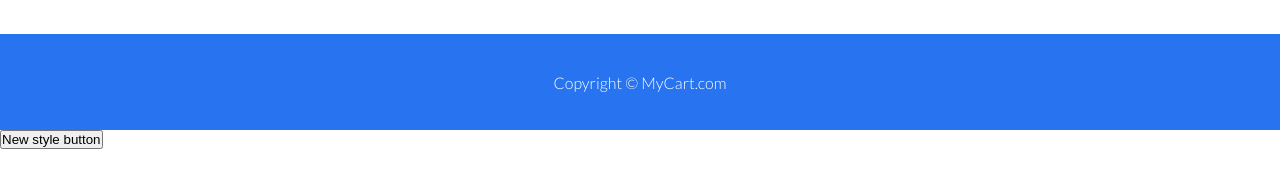
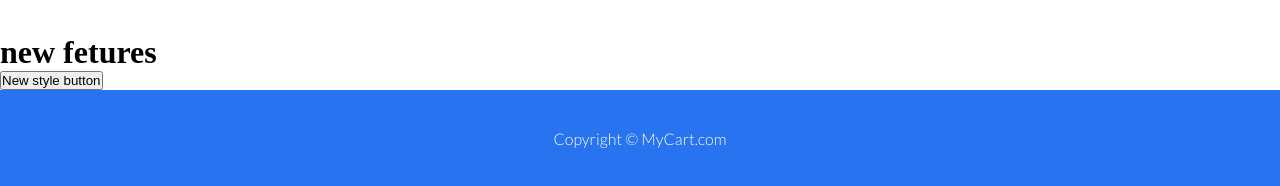
Before and after one commit to mdshakilahmad/Project, a plain HTML site: page index.html in a window 1280 px wide. Shown: the part 1675-1861 px from the top of the page. Before the commit the page ends 1824 px from the top, so only its background shows below. Drawn offline with Linux system fonts and the light colour scheme.

Commit message:
h2 added

```diff
--- a/index.html
+++ b/index.html
@@ -257,10 +257,11 @@
             </div>
         </div>
     </main>
+    <h1>new fetures</h1>
+    <button>New style button</button>
     <footer class="flex-all-center">
         <p>Copyright &copy; MyCart.com </p>
     </footer>
-    <button>New style button</button>
 </body>
 
 </html>
```
